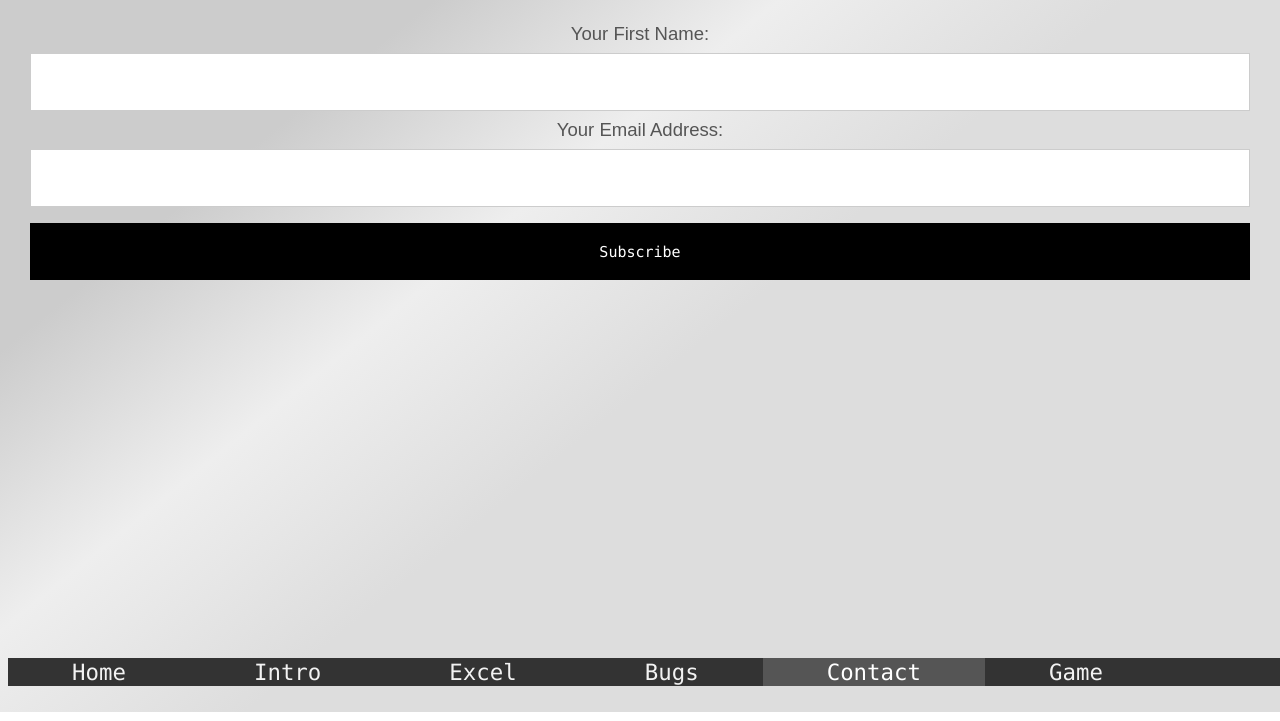
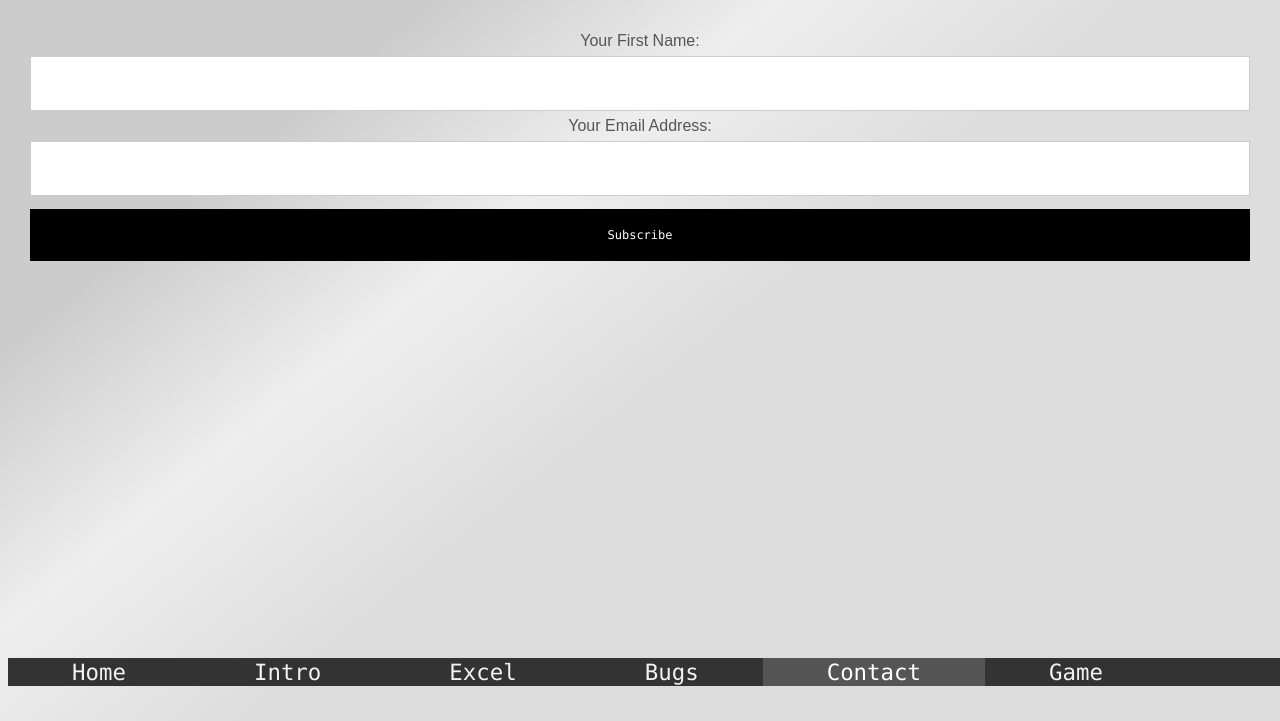
Before and after one commit to elibelousov/CSS-website, a plain HTML site: page csspage5.html in a window 1280 px wide. Shown: the part 114-835 px from the top of the page. Drawn offline with Linux system fonts and the light colour scheme.

Commit message:
Update csspage5.html

```diff
--- a/csspage5.html
+++ b/csspage5.html
@@ -15,8 +15,8 @@ body {
   color:#555;
   font-family:'Monaco';
   font-weight:300;
-  font-size:1.45vw;
-  padding-top:10px;
+  font-size:1em;
+  padding-top:1.5vw;
   height:100vh;
   overflow:hidden;
 
@@ -71,14 +71,14 @@ form {
 input[type=text], input[type=submit] {
   width: 100%;
   padding: 1.5vw;
-  margin: 8px 0;
+  margin: 0.5vw 0;
   display: inline-block;
   border: 1px solid #ccc;
   box-sizing: border-box;
   color:#555;
   font-family:'Monaco';
   font-weight:300;
-  font-size:15px;
+  font-size:0.75em;
 }
 
 input[type=checkbox] {
```
